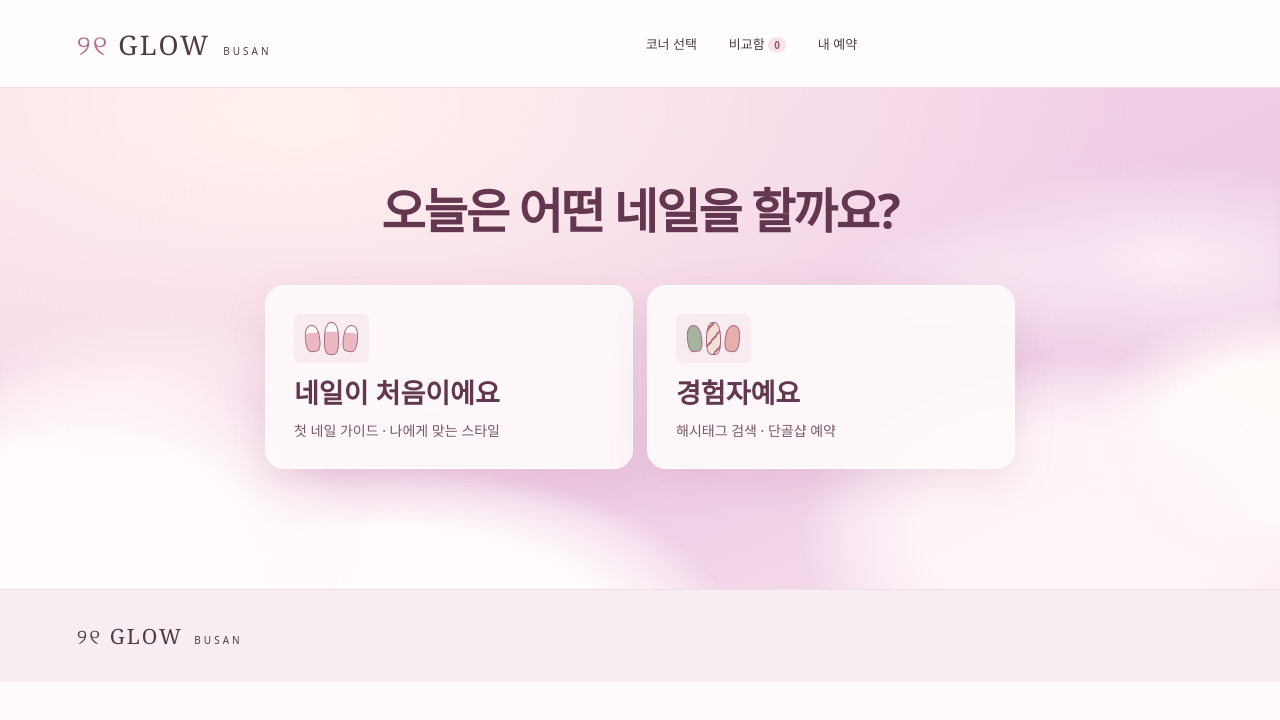
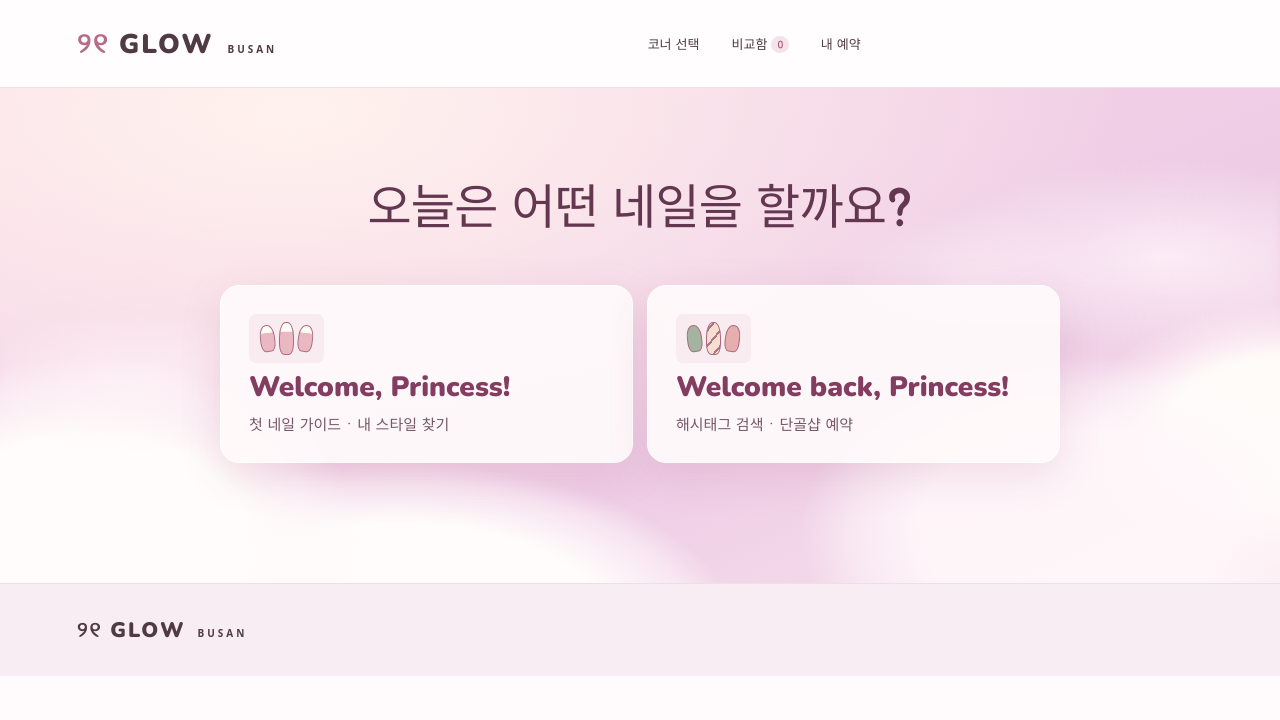
Before and after one commit to seotaei3535-art/glow-busan, a website: page public/index.html in a window 1280 px wide. Drawn offline with nearby package versions, Linux system fonts and the light colour scheme.

Commit message:
Round the typography and add princess greetings

```diff
--- a/public/app.js
+++ b/public/app.js
@@ -88,11 +88,11 @@ function renderEntry(){
   <div class="journey-choices">
    <a href="#beginner" class="journey-choice">
     <span class="art-sample art-sample--french" aria-hidden="true"><i></i><i></i><i></i></span>
-    <strong>네일이 처음이에요</strong><span>첫 네일 가이드 · 나에게 맞는 스타일</span>
+    <strong lang="en">Welcome, Princess!</strong><span>첫 네일 가이드 · 내 스타일 찾기</span>
    </a>
    <a href="#experienced" class="journey-choice">
     <span class="art-sample art-sample--monthly" aria-hidden="true"><i></i><i></i><i></i></span>
-    <strong>경험자예요</strong><span>해시태그 검색 · 단골샵 예약</span>
+    <strong lang="en">Welcome back, Princess!</strong><span>해시태그 검색 · 단골샵 예약</span>
    </a>
   </div>
  </div></section>`;
--- a/public/index.html
+++ b/public/index.html
@@ -1,5 +1,9 @@
 <!doctype html>
-<html lang="ko"><head><meta charset="utf-8"><meta name="viewport" content="width=device-width,initial-scale=1"><meta name="theme-color" content="#fbecf3"><meta name="description" content="부산 네일샵을 찾는 글로우 부산"><title>GLOW BUSAN · 나에게 맞는 네일을 만나다</title><link rel="stylesheet" href="/style.css?v=20261112-21"></head>
+<html lang="ko"><head><meta charset="utf-8"><meta name="viewport" content="width=device-width,initial-scale=1"><meta name="theme-color" content="#fbecf3"><meta name="description" content="부산 네일샵을 찾는 글로우 부산"><title>GLOW BUSAN · 나에게 맞는 네일을 만나다</title>
+<link rel="preconnect" href="https://fonts.googleapis.com">
+<link rel="preconnect" href="https://fonts.gstatic.com" crossorigin>
+<link rel="stylesheet" href="https://fonts.googleapis.com/css2?family=Gowun+Dodum&amp;family=Jua&amp;family=Nunito:wght@800;900&amp;display=swap">
+<link rel="stylesheet" href="/style.css?v=20261112-22"></head>
 <body><header><a class="brand" href="#home"><span class="brand-icon">୨୧</span> GLOW <small>BUSAN</small></a><nav aria-label="메인 메뉴"><a href="#home">코너 선택</a><a href="#compare">비교함 <b id="compare-count">0</b></a><a href="#reservations">내 예약</a></nav></header>
 <main id="main"></main><footer><a class="brand" href="#home">୨୧ GLOW <small>BUSAN</small></a></footer>
-<dialog id="modal"><button class="close" aria-label="닫기">×</button><div id="modal-body"></div></dialog><div id="toast" role="status" aria-live="polite"></div><script type="module" src="/app.js?v=20261112-21"></script></body></html>
+<dialog id="modal"><button class="close" aria-label="닫기">×</button><div id="modal-body"></div></dialog><div id="toast" role="status" aria-live="polite"></div><script type="module" src="/app.js?v=20261112-22"></script></body></html>
--- a/public/style.css
+++ b/public/style.css
@@ -357,3 +357,22 @@
  .regular-form{grid-template-columns:1fr}
  #style-form{grid-template-columns:1fr}
 }
+
+body{font-family:"Gowun Dodum",system-ui,-apple-system,"Malgun Gothic",sans-serif}
+.brand{font-family:Nunito,"Gowun Dodum",system-ui,sans-serif;font-weight:900}
+main :is(h1,h2),.modal-title{font-family:Jua,"Gowun Dodum",system-ui,sans-serif;font-weight:400}
+.journey-entry h1{letter-spacing:-.015em}
+.journey-choices{max-width:840px}
+.journey-choice strong{
+  font-family:Nunito,"Gowun Dodum",system-ui,sans-serif;
+  font-size:clamp(21px,3vw,28px);
+  font-weight:900;
+  line-height:1.12;
+  color:#823d61;
+}
+.journey-choice>span:last-child{font-size:15px}
+@media(max-width:560px){
+  .journey-choice{grid-template-columns:62px minmax(0,1fr)}
+  .journey-choice strong{font-size:clamp(19px,5.8vw,25px)}
+  .journey-choice>span:last-child{font-size:13px}
+}
```
